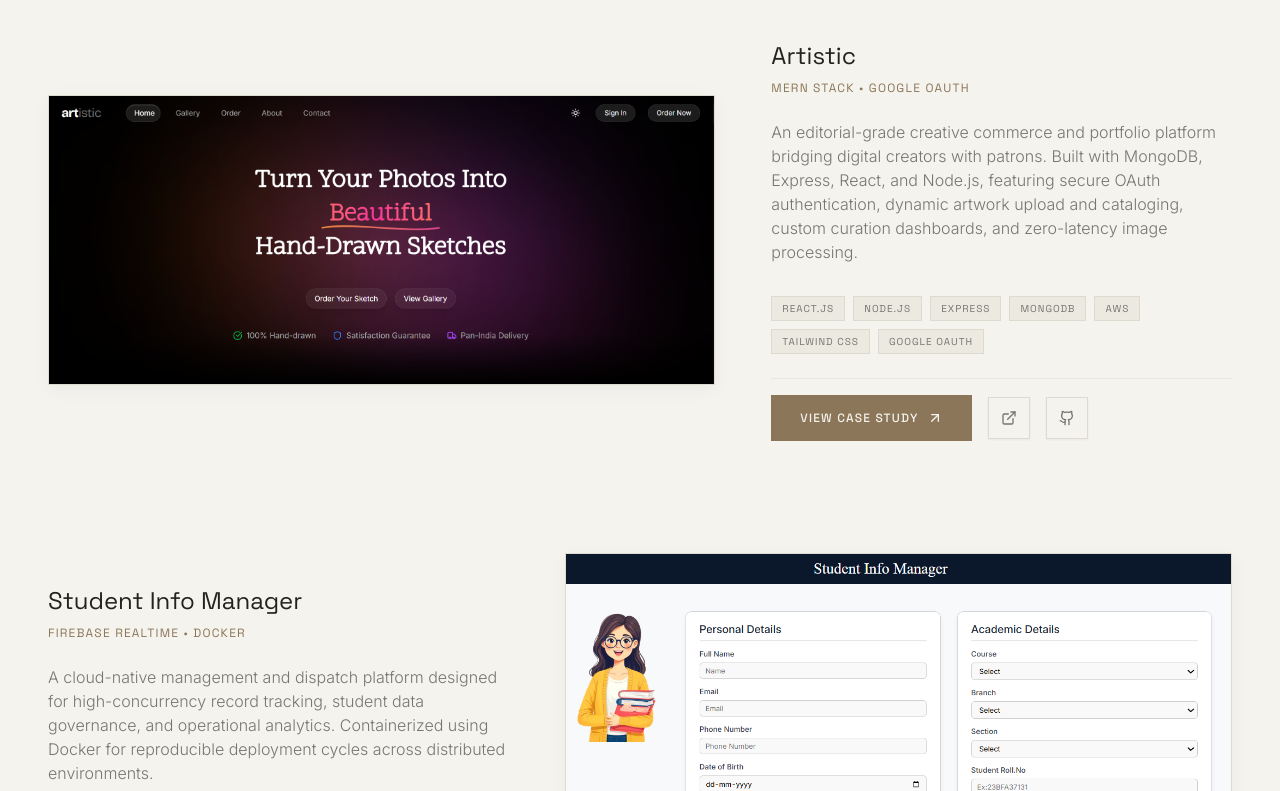
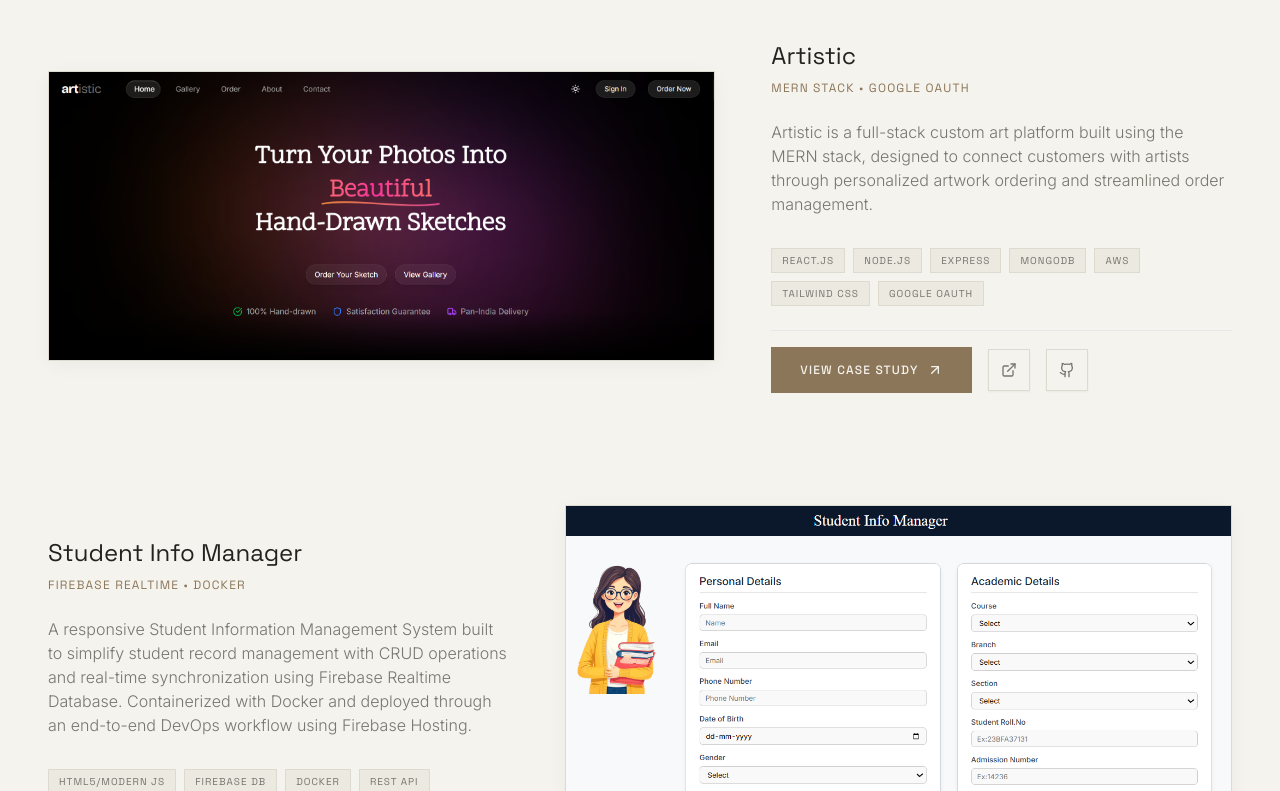
Before and after one commit to Akhileswar6/Portfolio, a React (Vite) app: page / in a window 1280 px wide. Shown: the part 3189-3980 px from the top of the page. Built offline with nearby package versions, Linux system fonts and the light colour scheme; a web font is replaced by a local one.

Commit message:
feat(projects): update project details and modal presentation

```diff
--- a/src/components/modals/ProjectModal.jsx
+++ b/src/components/modals/ProjectModal.jsx
@@ -80,6 +80,9 @@ export const ProjectModal = ({ project, onClose }) => {
                 <p className="font-sans text-sm sm:text-base text-theme-text-secondary leading-relaxed font-light">
                   {project.details}
                 </p>
+                <p className="font-sans text-sm sm:text-base text-theme-text-secondary leading-relaxed font-light">
+                  {project.desc}
+                </p>
               </div>
 
               <div className="lg:col-span-4 space-y-6">
--- a/src/data/projectsData.js
+++ b/src/data/projectsData.js
@@ -7,17 +7,13 @@ export const projectsData = [
     category: 'Full Stack & Art Platform',
     featured: true,
     year: '2026',
-    description: 'An editorial-grade creative commerce and portfolio platform bridging digital creators with patrons. Built with MongoDB, Express, React, and Node.js, featuring secure OAuth authentication, dynamic artwork upload and cataloging, custom curation dashboards, and zero-latency image processing.',
-    details: 'Developed specifically to solve creator monetization challenges, Artistic allows artists to publish collections with automated watermark protection, customizable gallery themes, and transparent commission checkout. Engineered with responsive performance scoring 98+ on Lighthouse.',
+    description: 'Artistic is a full-stack custom art platform built using the MERN stack, designed to connect customers with artists through personalized artwork ordering and streamlined order management.',
+    details: 'The platform features secure passwordless authentication using JWT, Google OAuth, and Email OTP, along with a structured 6-stage order lifecycle to manage the complete journey from order placement to delivery. It includes a role-based Admin Dashboard with interactive revenue and user analytics powered by Chart.js and Recharts, providing insights into platform performance. ',
+    desc:'On the backend, I architected scalable RESTful APIs, optimized MongoDB schemas, and implemented a two-stage payment workflow with automated PDF invoice generation. AWS S3 integration enables secure storage and management of high-resolution artwork.',
     image: './assets/Projects/artistic.png',
     tech: ['React.js', 'Node.js', 'Express', 'MongoDB', 'AWS', 'Tailwind CSS', 'Google OAuth'],
     github: 'https://github.com/Akhileswar6/artistic',
-    live: 'https://artistic-zeta.vercel.app/',
-    metrics: [
-      { label: 'Lighthouse Score', value: '98/100' },
-      { label: 'Media Compression', value: '65% faster load' },
-      { label: 'Security Layer', value: 'OAuth 2.0 & JWT' }
-    ]
+    live: 'https://artistic-zeta.vercel.app/'
   },
   {
     id: 'udrcraft-student-info',
@@ -27,8 +23,9 @@ export const projectsData = [
     category: 'Cloud Application',
     featured: true,
     year: '2026',
-    description: 'A cloud-native management and dispatch platform designed for high-concurrency record tracking, student data governance, and operational analytics. Containerized using Docker for reproducible deployment cycles across distributed environments.',
-    details: 'Implements live reactive state sync with Firebase Realtime Database, role-based permission tiers (Admin, Faculty, Student), and comprehensive audit trails. Designed with high-density editorial dashboard views and automated data export capabilities.',
+    description: 'A responsive Student Information Management System built to simplify student record management with CRUD operations and real-time synchronization using Firebase Realtime Database. Containerized with Docker and deployed through an end-to-end DevOps workflow using Firebase Hosting.',
+    details: 'Developed core CRUD functionalities to manage student information efficiently, with Firebase Realtime Database enabling instant data updates and synchronization. Containerized the application using Docker to ensure a consistent development and deployment environment.',
+    desc:'Implemented an end-to-end DevOps workflow and deployed the application using Firebase Hosting, making it accessible through a live web environment.',
     image: './assets/Projects/student-info.png',
     tech: ['HTML5/Modern JS', 'Firebase DB', 'Docker', 'REST API', 'Tailwind', 'Authentication'],
     github: 'https://github.com/Akhileswar6/Student-info',
@@ -47,7 +44,7 @@ export const projectsData = [
     category: 'Fintech & Application',
     featured: true,
     year: '2026',
-    description: 'A precision currency intelligence suite providing real-time exchange rates across 150+ global fiat currencies. Built with strict TypeScript typings, client-side rate caching, offline fallback mechanisms, and historical trend comparison graphs.',
+    description: 'A real-time Currency Converter supporting 150+ global currencies, providing accurate exchange rate conversions through live API integration. Features an intuitive interface for seamless currency conversion and easy access to international exchange rates.',
     details: 'Features sub-millisecond calculation engine, intuitive multi-currency pinboard, and zero layout shift transitions. Crafted with luxury typography and minimal keyboard-first shortcuts for seamless conversion on desktop and mobile.',
     image: './assets/Projects/easy-exchange.png',
     tech: ['TypeScript', 'React.js', 'Financial APIs', 'Tailwind CSS', 'Local Caching'],
```
